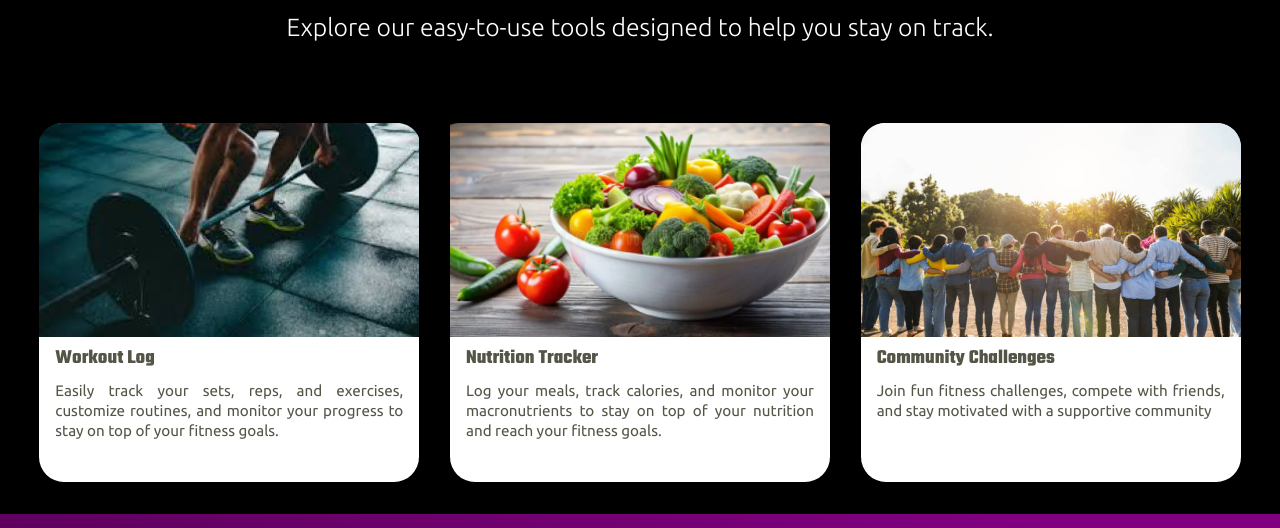
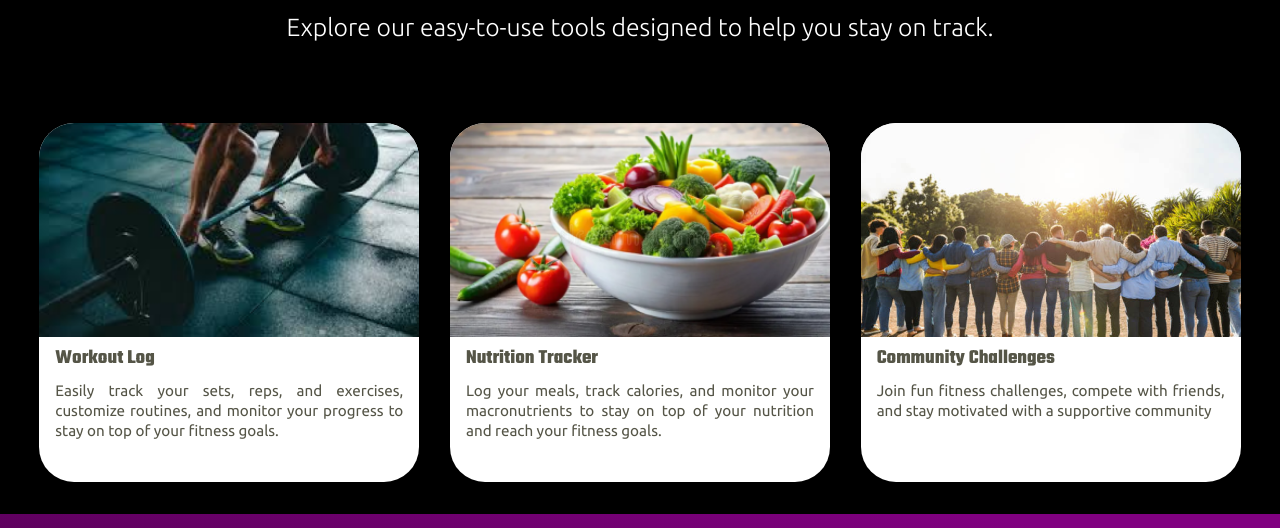
Before and after one commit to AleenaJabeen/Fitness-App, a React (Create React App) app: page /home in a window 1280 px wide. Shown: the part 3660-4188 px from the top of the page. Built offline with nearby package versions, Linux system fonts and the light colour scheme.

Commit message:
Update WebsiteWorking.module.css

```diff
--- a/src/styles/HomeStyles/WebsiteWorking.module.css
+++ b/src/styles/HomeStyles/WebsiteWorking.module.css
@@ -34,7 +34,7 @@ padding-bottom: 5rem;
 .workingCard{
     max-width: 380px;
     height: 359px;
-border-radius: 25px;
+    border-radius: 35px;
 background-color: var(--input-border-color);
 display: flex;
 justify-content: flex-start;
@@ -45,6 +45,8 @@ color:  rgba(85, 85, 71, 1);
 
 }
 .workingCard img{
+    border-top-left-radius: 35px;
+    border-top-right-radius: 35px;
     width: 100%;
     min-height: 214px;
     object-fit: cover;
```
